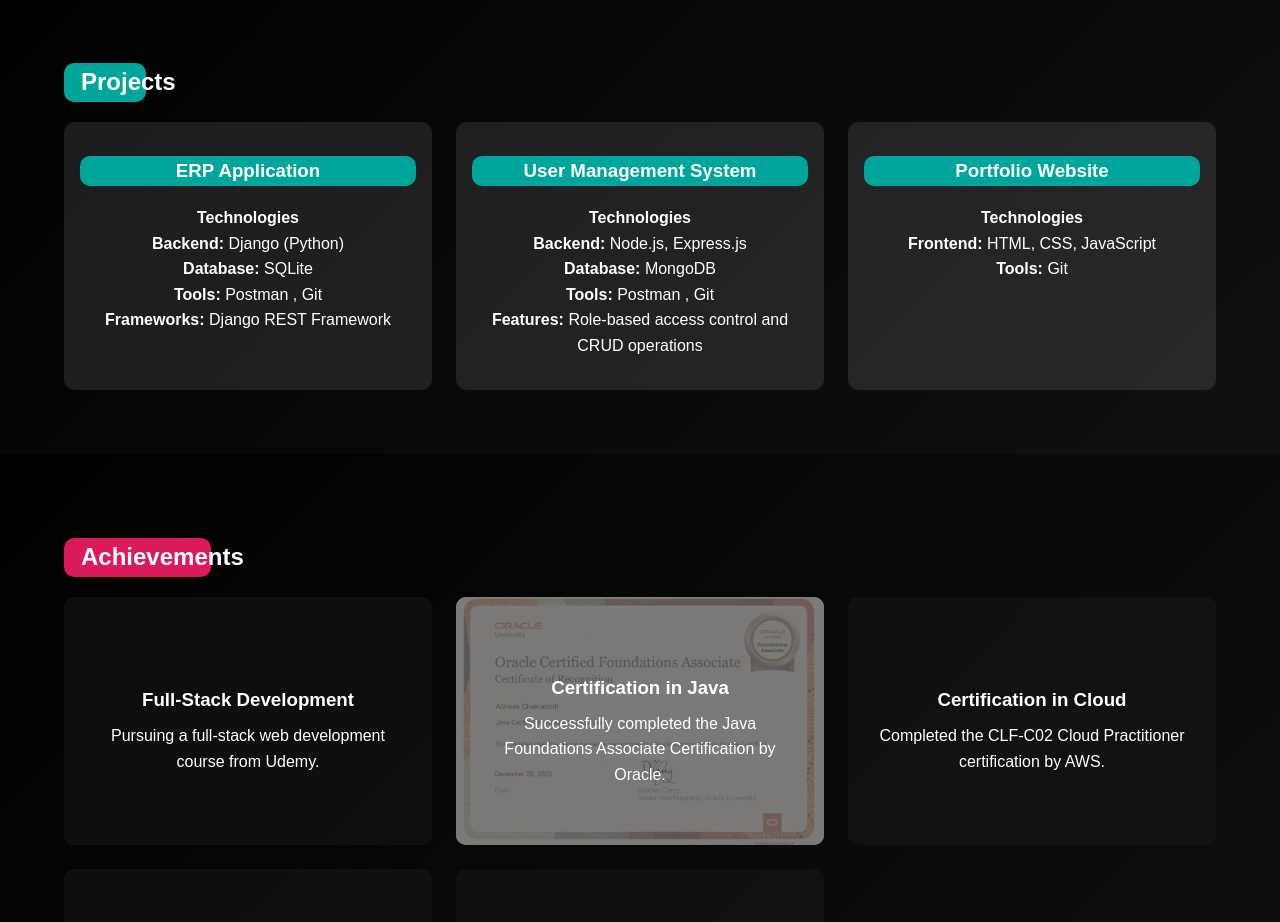
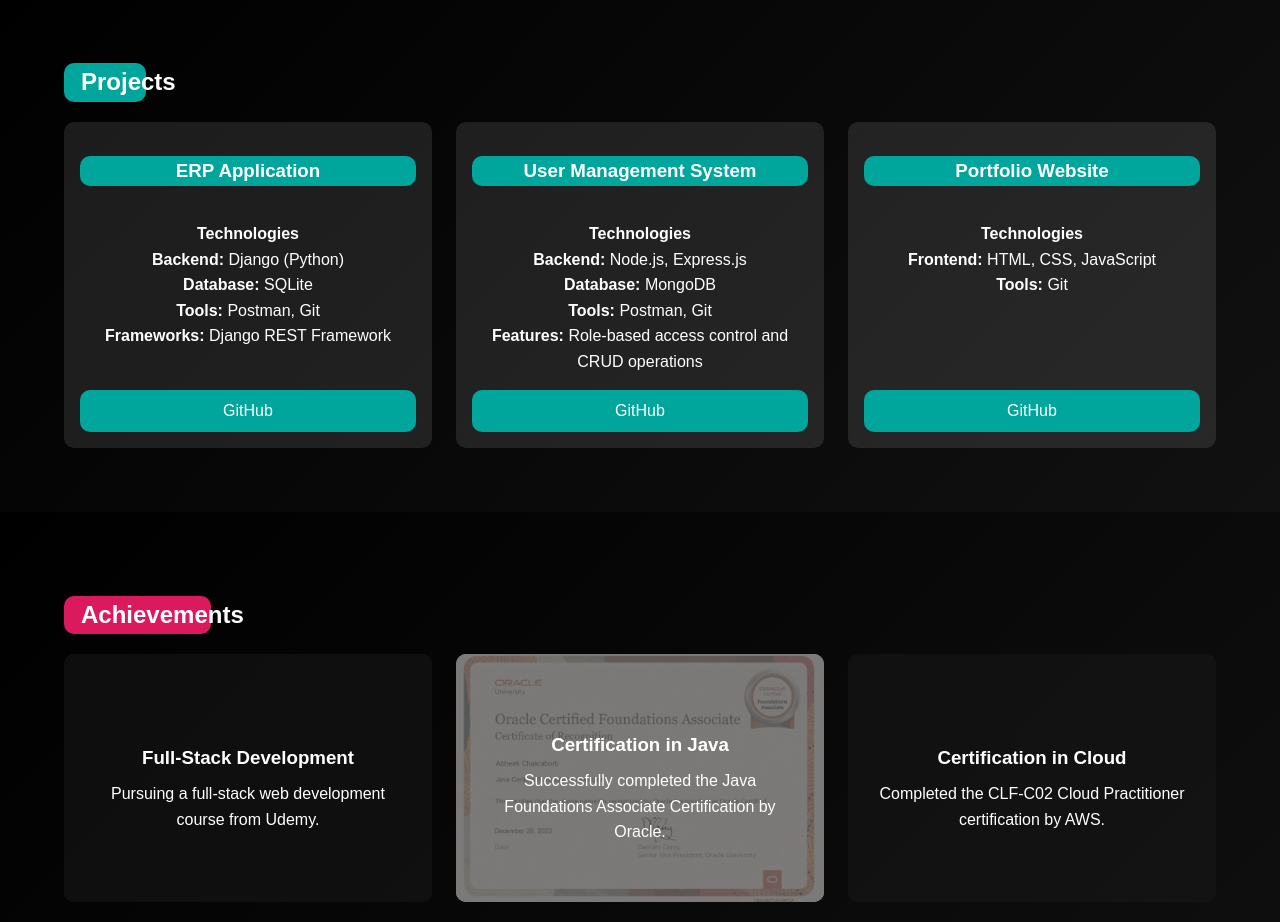
Before and after one commit to EdShreeram/portfolio2, a plain HTML site: page index.html in a window 1280 px wide. Shown: the part 1680-2602 px from the top of the page. Drawn offline with Linux system fonts and the light colour scheme.

Commit message:
added github links for projects

```diff
--- a/index.html
+++ b/index.html
@@ -128,35 +128,34 @@
     <h2>Projects</h2>
     <div class="project-grid">
       <div class="project-card">
-
-          <h3 style="background:#00A69C ;border-radius: 10px;  "><strong>ERP Application</strong></h3>
+        <h3 style="background:#00A69C; border-radius: 10px;"><strong>ERP Application</strong></h3>
         <p><strong>Technologies</strong><br>
           <strong>Backend:</strong> Django (Python)<br>
           <strong>Database:</strong> SQLite <br>
-            <strong>Tools:</strong> Postman , Git <br>
+          <strong>Tools:</strong> Postman, Git <br>
           <strong>Frameworks:</strong> Django REST Framework</p>
+        <a href="https://github.com/EdShreeram/ERP-system" target="_blank" class="github-button">GitHub</a>
       </div>
       <div class="project-card">
-
-          <h3 style="background:#00A69C ;border-radius: 10px;  "><strong>User Management System</strong></h3>
+        <h3 style="background:#00A69C; border-radius: 10px;"><strong>User Management System</strong></h3>
         <p><strong>Technologies</strong><br>
           <strong>Backend:</strong> Node.js, Express.js<br>
           <strong>Database:</strong> MongoDB <br>
-            <strong>Tools:</strong> Postman , Git <br>
+          <strong>Tools:</strong> Postman, Git <br>
           <strong>Features:</strong> Role-based access control and CRUD operations</p>
+        <a href="https://github.com/EdShreeram/user-management" target="_blank" class="github-button">GitHub</a>
       </div>
       <div class="project-card">
-
-          <h3 style="background:#00A69C ;border-radius: 10px;  "><strong>Portfolio Website</strong></h3>
+        <h3 style="background:#00A69C; border-radius: 10px;"><strong>Portfolio Website</strong></h3>
         <p><strong>Technologies</strong><br>
           <strong>Frontend:</strong> HTML, CSS, JavaScript<br>
           <strong>Tools:</strong> Git <br>
         </p>
+        <a href="https://github.com/EdShreeram/portfolio2" target="_blank" class="github-button">GitHub</a>
       </div>
     </div>
   </div>
 </section>
-
 
 
 <!-- Achievements Section -->
--- a/styles.css
+++ b/styles.css
@@ -324,12 +324,13 @@ body {
     overflow: hidden;
   }
 
-  .projects h2{
-  background:#00A69C ;
-  margin-right: 1070px;
-  padding-left: 17px;
-  border-radius: 10px;
-}
+  .projects h2 {
+    background: #00A69C;
+    margin-right: 1070px;
+    padding-left: 17px;
+    border-radius: 10px;
+  }
+
   .project-grid {
     display: grid;
     grid-template-columns: repeat(auto-fit, minmax(300px, 1fr));
@@ -342,6 +343,8 @@ body {
     border-radius: 10px;
     text-align: center;
     transition: transform 0.3s ease, background 0.3s ease;
+    display: flex;
+    flex-direction: column;
   }
 
   .project-card:hover {
@@ -349,10 +352,23 @@ body {
     background: rgba(41, 40, 40, 0.2);
   }
 
-  .project-card img {
-    max-width: 100%;
+  .github-button {
+    display: inline-block;
+    margin-top: auto; /* Pushes the button to the bottom */
+    padding: 0.5rem 0.75rem;
+    background-color: #00A69C;
+    color: white;
+    text-align: center;
     border-radius: 10px;
+    text-decoration: none;
+    transition: background-color 0.3s ease;
   }
+
+  .github-button:hover {
+    background-color: #0a0a0a;
+    transition: all 0.3s ease-in-out;
+  }
+
 
 
 
```
Lines whose indentation alone changed are shown as unchanged.
